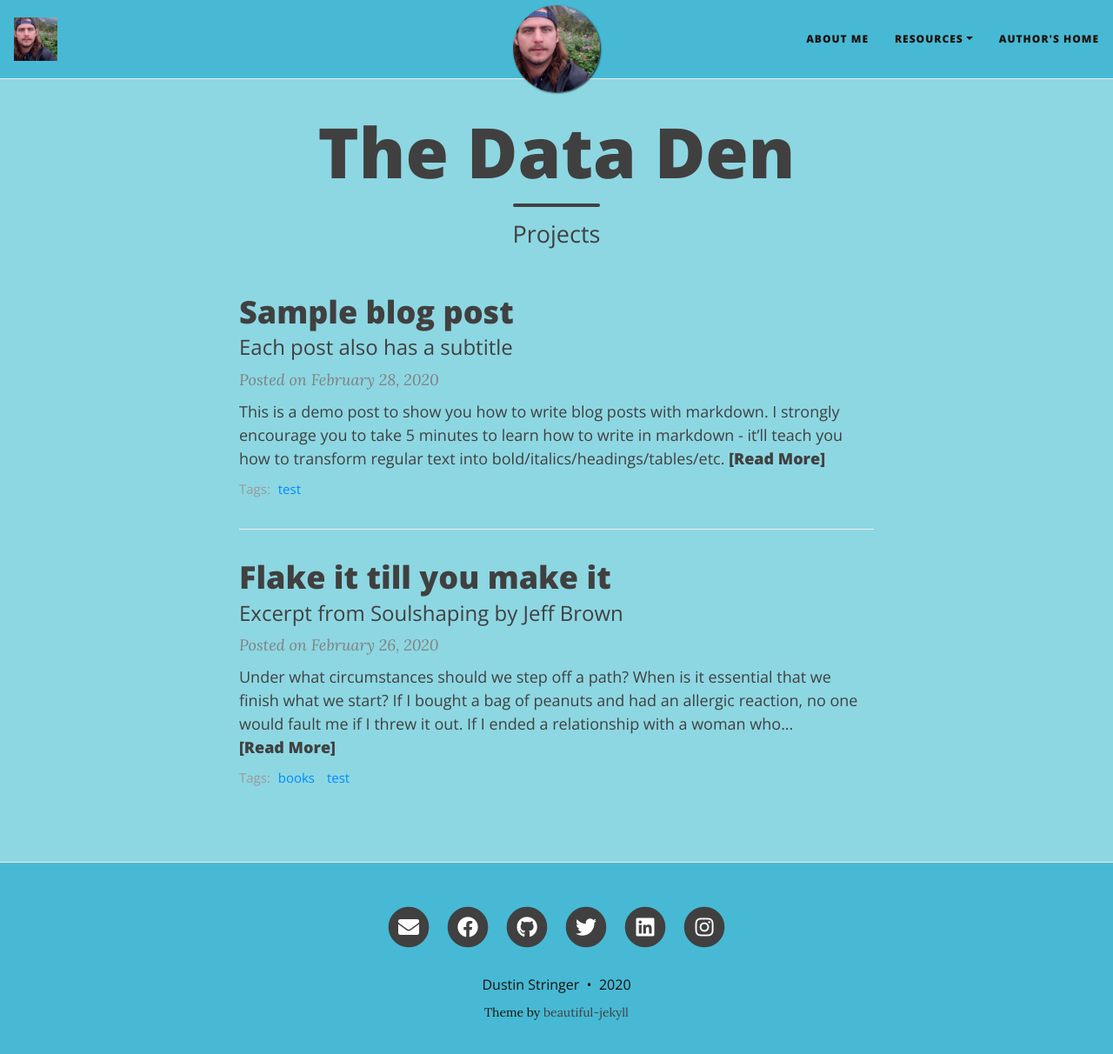
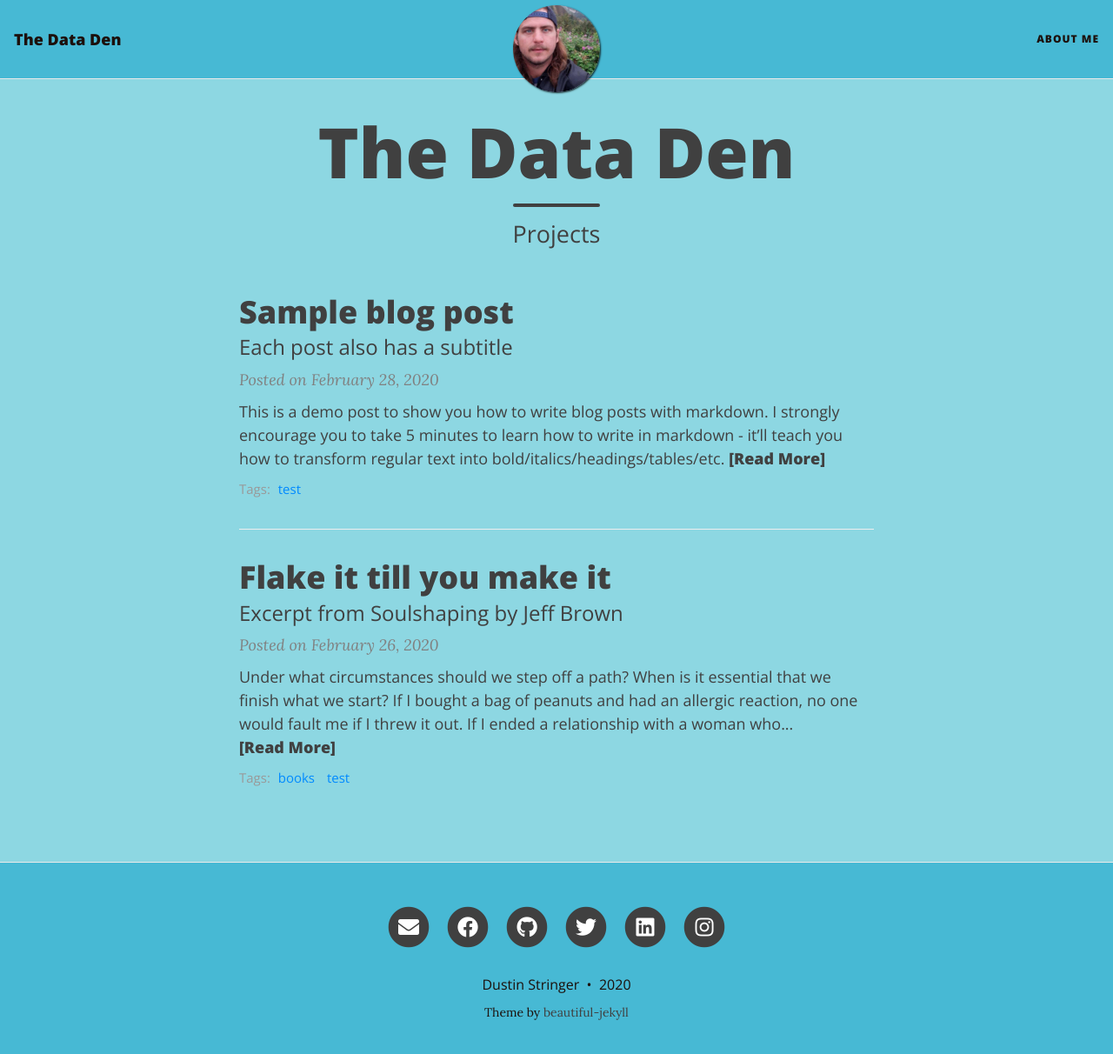
Before and after one commit to dustin-py/dustin-py.github.io, a Jekyll site: the page built from index.html, in a window 1280 px wide and 1225 px high. Shown: the top 1212 px of the window at 87% size. Built offline with Jekyll 4.4.1, drawn with Linux system fonts in a browser that asks for light colours; nearby versions of some CDN libraries; the list of posts is cut into pages by our own code; part of the change alters nothing that is shown.

Commit message:
Update _config.yml

```diff
--- a/_config.yml
+++ b/_config.yml
@@ -13,10 +13,10 @@ author: Dustin Stringer
 
 navbar-links:
   About Me: "aboutme"
-  Resources:
-    - Beautiful Jekyll: "https://beautifuljekyll.com"
-    - Learn markdown: "https://www.markdowntutorial.com/"
-  Author's home: "https://deanattali.com"
+#   Resources:
+#     - Beautiful Jekyll: "https://beautifuljekyll.com"
+#     - Learn markdown: "https://www.markdowntutorial.com/"
+#   Author's home: "https://deanattali.com"
 
 # --- Logo --- #
 
@@ -29,7 +29,7 @@ round-avatar: true
 
 # If you want to have an image logo in the top-left corner instead of the title text,
 # then specify the following parameter
-title-img: "/assets/img/dustin.jpg"
+# title-img: "/assets/img/dustin.jpg"
 
 
 # --- Footer options --- #
```
